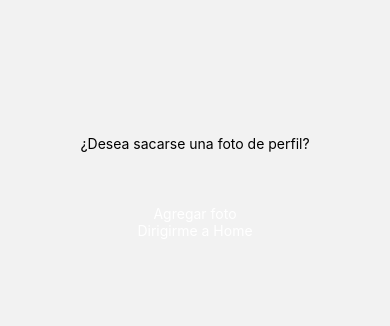
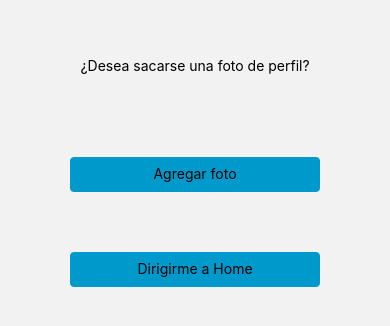
Before and after one commit to chiara-facal/reactNative-Facal-Alvarez-Silveri, a React Native app in the folder proyecto-final/: screen /Image in a window 390 px wide. Shown: the part 280-606 px from the top of the page. Built offline with nearby package versions, Linux system fonts and the light colour scheme; no server answers.

Commit message:
me hace mergear

```diff
--- a/proyecto-final/src/Components/MyCamera/Mycamera.js
+++ b/proyecto-final/src/Components/MyCamera/Mycamera.js
@@ -83,10 +83,7 @@ class MyCamera extends Component {
                         >
                         <Text style={styles.textButton}>Aceptar</Text>
                     </TouchableOpacity>
-                    <TouchableOpacity
-                        style={styles.button}
-                         onPress={() => this.rechazarFoto()}
-                        >
+                    <TouchableOpacity style={styles.button} onPress={() => this.rechazarFoto()}>
                         <Text style={styles.textButton}>Rechazar</Text>
                     </TouchableOpacity>
                 </View>
@@ -101,13 +98,13 @@ class MyCamera extends Component {
 const styles = StyleSheet.create({
     formContainer: {
         flex: 1,
-        height: `60vh`,
-        widht: `100vw`,
+        height: `100%`,
+        width: `100%`,
         alignItems: 'center',
         justifyContent: 'center'
     },
     camera: {
-        widht: '100%',
+        width: '100%',
         height: '100%',
     },
     button: {
--- a/proyecto-final/src/Components/Post/Post.js
+++ b/proyecto-final/src/Components/Post/Post.js
@@ -71,11 +71,16 @@ class Post extends Component {
     render(){
             return (
                 <View style = {styles.formContainer}>
-                    <TouchableOpacity onPress={() => this.props.navigation.navigate("Profile")}>
-                        <Text>{this.props.infoPost.datos.owner}</Text>
+                    <TouchableOpacity onPress={() => {if (this.props.infoPost.datos.owner == auth.currentUser.email){
+                        this.props.navigation.navigate("Profile")
+                    }else{
+                        this.props.navigation.navigate('OtherProfile', {owner: this.props.infoPost.datos.owner})
+                    }}
+                       }>
+                        <Text style = {styles.usuario}>{this.props.infoPost.datos.owner}</Text>
                     </TouchableOpacity>
                     <Image style={styles.camera} source = {{uri:this.props.infoPost.datos.url}}/>
-                    <Text>Descripción: {this.props.infoPost.datos.post}</Text>
+                    <Text>{this.props.infoPost.datos.post}</Text>
 
                     {this.props.infoPost.datos.likes.length === 0
                     ?
@@ -115,6 +120,7 @@ class Post extends Component {
 
 const styles = StyleSheet.create({
     formContainer: {
+        flex: 1,
         paddingTop: 5,
         paddingBottom: 10,
         paddingLeft: 10,
@@ -125,7 +131,7 @@ const styles = StyleSheet.create({
     },
     camera: {
         width: '100%',
-        height: '60vh'
+        height: 250
     },
     textButton: {
         color: "black",
@@ -140,6 +146,11 @@ const styles = StyleSheet.create({
         height: 20,
         width: 225,
       },
+    usuario: {
+        fontSize: 15,
+        margin: 3,
+        fontWeight: 'bold'
+    }
 
 }
 )
--- a/proyecto-final/src/screens/Home/Home.js
+++ b/proyecto-final/src/screens/Home/Home.js
@@ -1,8 +1,5 @@
 import React, { Component } from "react";
-import {
-  View,
-  FlatList
-} from "react-native";
+import {View,FlatList, StyleSheet} from "react-native";
 import Post from "../../Components/Post/Post";
 import { auth, db } from "../../firebase/config";
 
@@ -46,7 +43,7 @@ class Home extends Component {
 render() {
 
     return (
-      <View>
+      <View style = {styles.container}>
       <FlatList
           data= {this.state.listaPost}
           keyExtractor={ unPost => unPost.id }
@@ -56,4 +53,10 @@ render() {
   )
 }}
 
+const styles = StyleSheet.create({
+  container: {
+    flex: 1,
+  },
+});
+
 export default Home;
--- a/proyecto-final/src/screens/Image/Image.js
+++ b/proyecto-final/src/screens/Image/Image.js
@@ -13,7 +13,6 @@ class Image extends Component{
         }
     }
     onImageUpload(url){
-        console.log(this.props.route.params.userId)
         if(url){
             this.setState({ url: url , showCamera: false});
             db.collection('users').doc(this.props.route.params.userId).update({
@@ -30,10 +29,10 @@ class Image extends Component{
         return(
             <View style = {styles.formContainer}>
            <Text style ={styles.text}>¿Desea sacarse una foto de perfil?</Text>
-            <TouchableOpacity styles = {styles.button} onPress={() =>this.setState({showCamera: true}) }>
+            <TouchableOpacity style = {styles.button} onPress={() =>this.setState({showCamera: true}) }>
             <Text style = {styles.textButton}>Agregar foto</Text>
            </TouchableOpacity>
-           <TouchableOpacity styles = {styles.button} onPress={() =>this.props.navigation.navigate('Menu') }>
+           <TouchableOpacity style = {styles.button} onPress={() =>this.props.navigation.navigate('Menu') }>
             <Text style = {styles.textButton}>Dirigirme a Home</Text>
            </TouchableOpacity>
             {this.state.showCamera ? <MyCamera onImageUpload={(url) => this.onImageUpload(url)} /> : null}
@@ -65,14 +64,14 @@ const styles = StyleSheet.create({
         borderWidth:1,
         borderStyle: 'solid',
         borderColor: '#0099CC',
-        margin: 10,
+        margin: 30,
         width: 250,
         alignItems: 'center',
         height: 35
 
     },
     textButton:{
-        color: '#fff'
+        color: 'black'
     }
 })
 
--- a/proyecto-final/src/screens/OtherProfile/OtherProfile.js
+++ b/proyecto-final/src/screens/OtherProfile/OtherProfile.js
@@ -1,6 +1,6 @@
 import React, {Component} from 'react';
 import { auth, db } from '../../firebase/config';
-import { View, Text, ActivityIndicator, FlatList } from 'react-native';
+import { View, ActivityIndicator, FlatList, StyleSheet } from 'react-native';
 import User from '../../Components/User/User';
 
 
@@ -29,12 +29,6 @@ componentDidMount(){
                 this.setState({
                     infoUsuario: users
                 })
-            }
-            )
-        } else{
-            this.props.navigation.navigate('Login')
-        }
-
                 db.collection('posts').where('owner', '==', this.props.route.params.owner).onSnapshot(
                     posteos => {
                         let publicaciones = [];
@@ -48,6 +42,13 @@ componentDidMount(){
                         })
                     }
                 )
+            }
+            )
+        } else{
+            this.props.navigation.navigate('Login')
+        }
+
+
 
 
     }
@@ -57,7 +58,7 @@ componentDidMount(){
 }
 render(){
         return(
-            <View>
+            <View style = {styles.container}>
                 {this.state.infoUsuario.length === 0?
                 (<ActivityIndicator size='large' color='pink'/>):
                 (<FlatList
@@ -71,4 +72,11 @@ render(){
 
 }
 
+
+const styles = StyleSheet.create({
+    container: {
+      flex: 1,
+    },
+  });
+
 export default OtherProfile;
--- a/proyecto-final/src/screens/Profile/Profile.js
+++ b/proyecto-final/src/screens/Profile/Profile.js
@@ -1,6 +1,6 @@
 import React, {Component} from 'react';
 import { auth, db } from '../../firebase/config';
-import { View, Text, ActivityIndicator, FlatList } from 'react-native';
+import { View, Text, ActivityIndicator, FlatList, StyleSheet} from 'react-native';
 import User from '../../Components/User/User';
 
 
@@ -57,7 +57,7 @@ componentDidMount(){
 }
 render(){
         return(
-            <View>
+            <View style = {styles.container}>
                 <Text>Mi perfil</Text>
                 {this.state.infoUsuario.length === 0?
                 (<ActivityIndicator size='large' color='pink'/>):
@@ -72,4 +72,11 @@ render(){
 
 }
 
+
+const styles = StyleSheet.create({
+    container: {
+      flex: 1,
+    },
+  });
+
 export default Profile;
```
Lines whose indentation alone changed are shown as unchanged.
